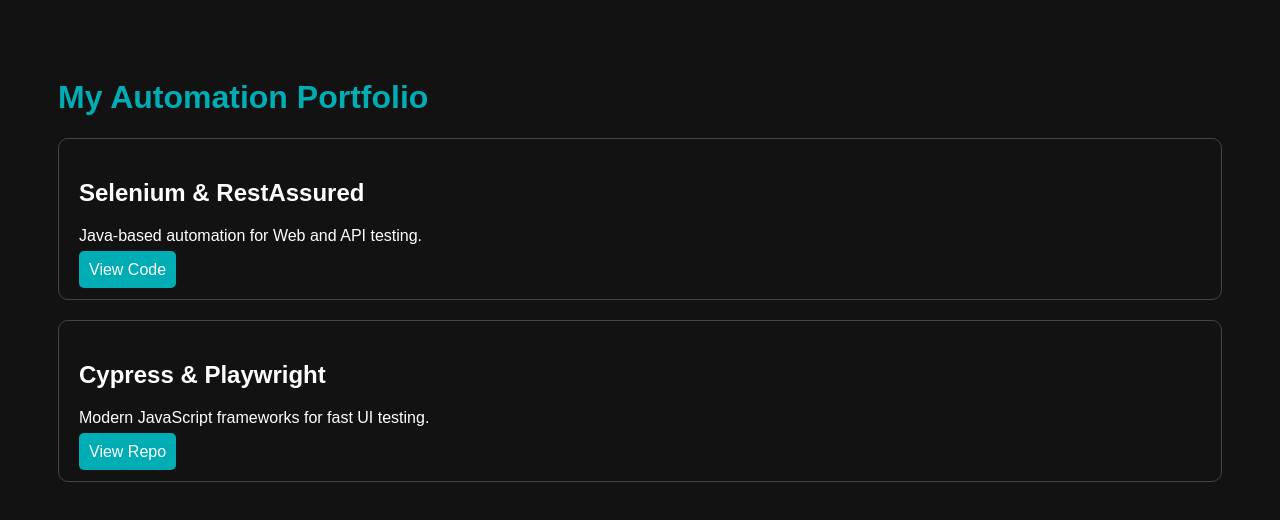
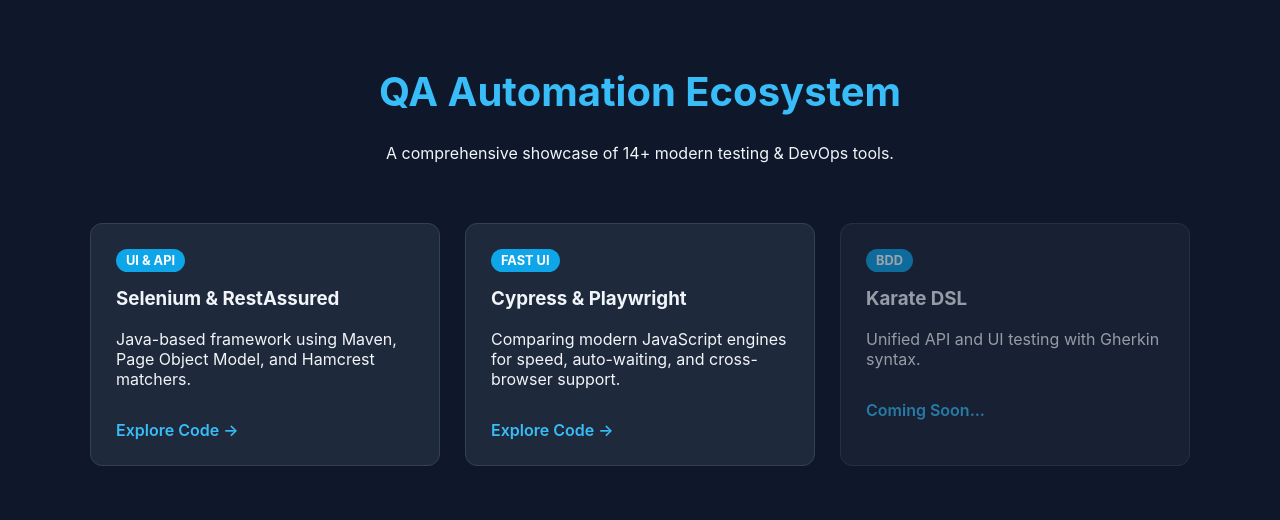
Before and after one commit to yasaswinijamma/QA-Automation-Portfolio, a website: page index.html in a window 1280 px wide. Drawn offline with Linux system fonts and the light colour scheme.

Commit message:
Launch Master Portfolio Dashboard

```diff
--- a/index.html
+++ b/index.html
@@ -1,25 +1,48 @@
 <!DOCTYPE html>
-<html>
+<html lang="en">
 <head>
-    <title>QA Portfolio | Yasaswini Jamma</title>
+    <meta charset="UTF-8">
+    <meta name="viewport" content="width=device-width, initial-scale=1.0">
+    <title>Yasaswini Jamma | QA Automation Portfolio</title>
     <style>
-        body { font-family: sans-serif; background: #121212; color: white; padding: 50px; }
-        .project { border: 1px solid #444; padding: 20px; margin-bottom: 20px; border-radius: 10px; }
-        h1 { color: #00adb5; }
-        .btn { background: #00adb5; color: white; padding: 10px; text-decoration: none; border-radius: 5px; }
+        :root { --main-bg: #0f172a; --card-bg: #1e293b; --accent: #38bdf8; --text: #f1f5f9; }
+        body { font-family: 'Inter', sans-serif; background: var(--main-bg); color: var(--text); padding: 40px; margin: 0; }
+        .header { text-align: center; margin-bottom: 60px; }
+        h1 { font-size: 2.5rem; color: var(--accent); }
+        .grid { display: grid; grid-template-columns: repeat(auto-fit, minmax(300px, 1fr)); gap: 25px; max-width: 1100px; margin: auto; }
+        .card { background: var(--card-bg); padding: 25px; border-radius: 12px; border: 1px solid #334155; transition: 0.3s; }
+        .card:hover { transform: translateY(-5px); border-color: var(--accent); }
+        .tag { background: #0ea5e9; color: white; padding: 4px 10px; border-radius: 20px; font-size: 0.8rem; font-weight: bold; }
+        .btn { display: inline-block; margin-top: 15px; color: var(--accent); text-decoration: none; font-weight: 600; }
     </style>
 </head>
 <body>
-    <h1>My Automation Portfolio</h1>
-    <div class="project">
-        <h2>Selenium & RestAssured</h2>
-        <p>Java-based automation for Web and API testing.</p>
-        <a class="btn" href="https://github.com/yasaswinijamma/QA-Automation-Portfolio/tree/main/demo">View Code</a>
+    <div class="header">
+        <h1>QA Automation Ecosystem</h1>
+        <p>A comprehensive showcase of 14+ modern testing & DevOps tools.</p>
     </div>
-    <div class="project">
-        <h2>Cypress & Playwright</h2>
-        <p>Modern JavaScript frameworks for fast UI testing.</p>
-        <a class="btn" href="https://github.com/yasaswinijamma/QA-Automation-Portfolio">View Repo</a>
+
+    <div class="grid">
+        <div class="card">
+            <span class="tag">UI & API</span>
+            <h3>Selenium & RestAssured</h3>
+            <p>Java-based framework using Maven, Page Object Model, and Hamcrest matchers.</p>
+            <a href="https://github.com/yasaswinijamma/yasaswinijamma.github.io/tree/main/demo" class="btn">Explore Code →</a>
+        </div>
+
+        <div class="card">
+            <span class="tag">FAST UI</span>
+            <h3>Cypress & Playwright</h3>
+            <p>Comparing modern JavaScript engines for speed, auto-waiting, and cross-browser support.</p>
+            <a href="https://github.com/yasaswinijamma/yasaswinijamma.github.io" class="btn">Explore Code →</a>
+        </div>
+
+        <div class="card" style="opacity: 0.6;">
+            <span class="tag">BDD</span>
+            <h3>Karate DSL</h3>
+            <p>Unified API and UI testing with Gherkin syntax.</p>
+            <span class="btn">Coming Soon...</span>
+        </div>
     </div>
 </body>
 </html>
```
